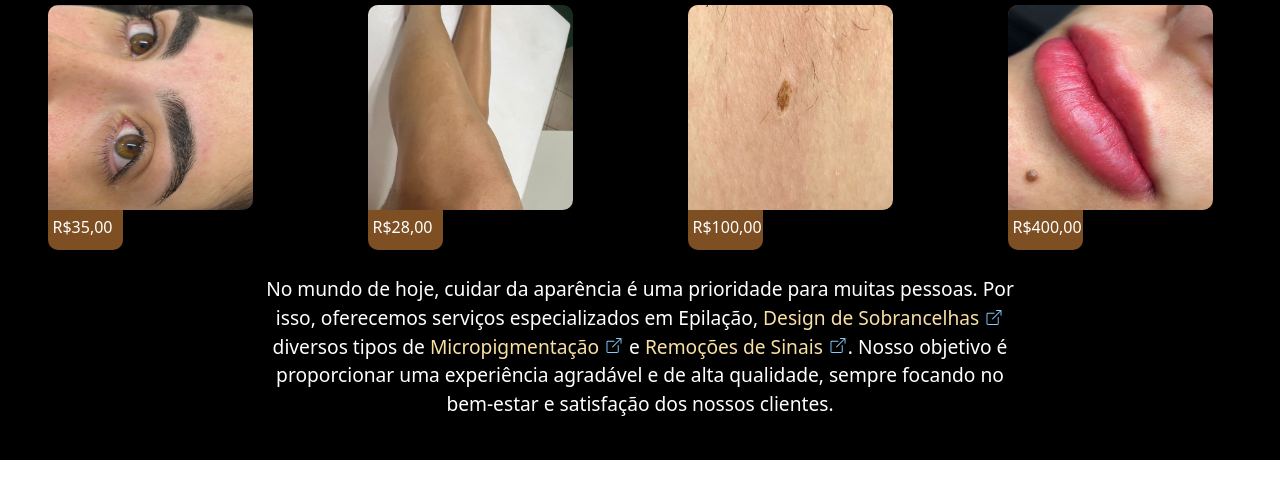
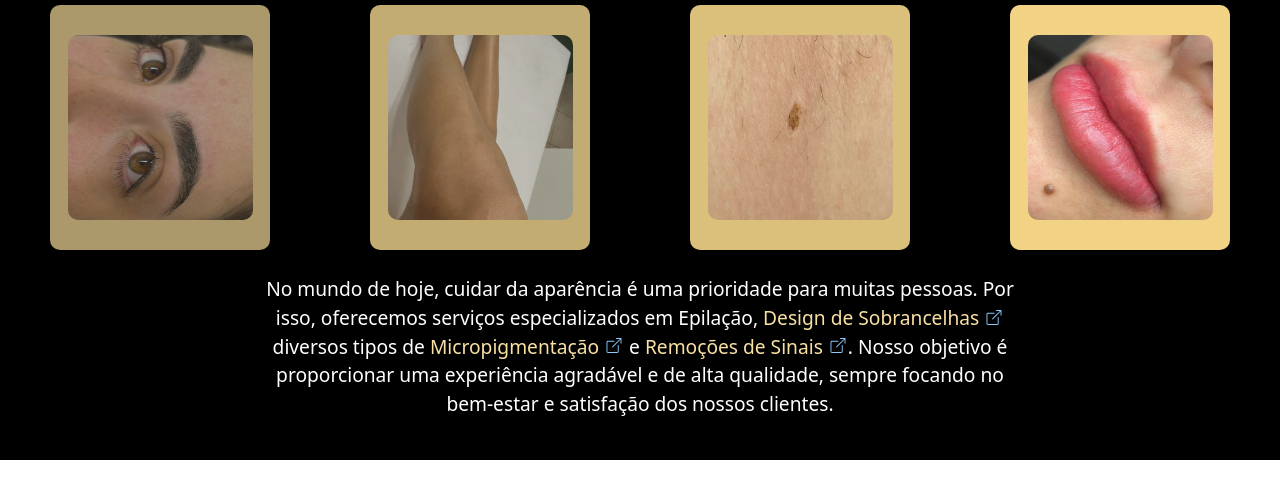
Before and after one commit to arthurztt/ProjetoJaciOliveira, a plain HTML site: page index.html in a window 1280 px wide. Shown: the part 241-740 px from the top of the page. Drawn offline with nearby package versions, Linux system fonts and the light colour scheme.

Commit message:
Alterando a seção de 'Meu Trabalho'

```diff
--- a/css/style.css
+++ b/css/style.css
@@ -26,7 +26,7 @@ nav {
   display: flex;
 }
 
-nav > a {
+nav>a {
   margin: 0px 50px 0px 0px;
   padding: 10px 20px;
   font-family: "Montserrat", sans-serif;
@@ -36,7 +36,7 @@ nav > a {
   font-size: 1.4rem;
 }
 
-nav > a:hover {
+nav>a:hover {
   color: #a78942;
   transition: 1s ease;
 }
@@ -53,15 +53,17 @@ main {
   flex-direction: column;
 }
 
-.hero-section > h1 {
+.hero-section>h1 {
   align-self: center;
   padding: 35px;
   font-family: "Playfair Display", serif;
   font-weight: 600;
 }
 
-.prices > p{
-  padding: 5px;
+.prices>p {
+  color: #FAFAFA;
+  padding: 7px;
+  font-family: "Work Sans", sans-serif;
 }
 
 .services {
@@ -70,23 +72,48 @@ main {
   flex-wrap: wrap;
 }
 
-.services > div {
-  width: 75px;
-  background-color: #7f4f24;
+.services>div {
+  display: flex;
+  justify-content: center;
+  align-items: center;
+  width: 220px;
+  height: 245px;
   border-radius: 10px;
-  height: 245px;
-  margin-right: 150px;
 }
 
-.services > div > img {
-  width: 205px;
-  height: 205px;
-  border-top-left-radius: 10px;
-  border-top-right-radius: 10px;
-  border-bottom-right-radius: 10px;
+.services>.first-service {
+  background-color: #F6DB99;
+  filter: opacity(70%)
 }
 
-.services > div > p {
+.services>.second-service {
+  background-color: #F4D78F;
+  filter: opacity(80%)
+}
+
+.services>.third-service {
+  background-color: #F3D58A;
+  filter: opacity(90%)
+}
+
+.services>.fourth-service {
+  background-color: #F2D385;
+  filter: opacity(100%)
+}
+
+.services>div>img {
+  width: 185px;
+  height: 185px;
+  border-radius: 10px;
+  filter: opacity(90%)
+}
+
+.services>div>img:hover {
+  cursor: pointer;
+  filter: opacity(100%);
+}
+
+.services>div>img .services>div>p {
   width: 175px;
   height: 175px;
 }
@@ -102,20 +129,19 @@ main {
   cursor: pointer;
 }
 
-.enhance-txt > a {
+.enhance-txt>a {
   text-decoration: none;
   color: #f9e0a3;
 }
 
-.enhance-txt > a > img {
+.enhance-txt>a>img {
   width: 20px;
   height: 20px;
   padding: 0px 0px 5px 0px;
-  filter: brightness(0) saturate(100%) invert(69%) sepia(58%) saturate(637%)
-    hue-rotate(180deg) brightness(105%) contrast(99%);
+  filter: brightness(0) saturate(100%) invert(69%) sepia(58%) saturate(637%) hue-rotate(180deg) brightness(105%) contrast(99%);
 }
 
-.enhance-txt > a:hover {
+.enhance-txt>a:hover {
   color: #a78942;
   transition: 1.1s ease;
 }
@@ -127,7 +153,7 @@ main {
   width: 800px;
 }
 
-.hero-second-text > p {
+.hero-second-text>p {
   padding: 25px;
   font-size: 1.2rem;
 }
--- a/index.html
+++ b/index.html
@@ -27,33 +27,18 @@
         <div class="services">
           <div class="first-service">
             <img
-              src="/imgs/services/design/design-de-sombrancelha-depois.jpg"
-            />
-            <div class="prices">
-              <p>R$35,00</p>
-            </div>
+              src="/imgs/services/design/design-de-sombrancelha-depois.jpg" />
           </div>
           <div class="second-service">
             <img src="/imgs/services/epilação/epilação-depoisjpg.jpg" />
-            <div class="prices">
-              <p>R$28,00</p>
-            </div>
           </div>
           <div class="third-service">
             <img
-              src="/imgs/services/remçoes-de-sinais/remocoes-sinais-antes-e-depois2.jpg"
-            />
-            <div class="prices">
-              <p>R$100,00</p>
-            </div>
+              src="/imgs/services/remçoes-de-sinais/remocoes-sinais-antes-e-depois2.jpg" />
           </div>
           <div class="fourth-service">
             <img
-              src="/imgs/services/micro/micro-labios/micro-labios-depois.jpg"
-            />
-            <div class="prices">
-              <p>R$400,00</p>
-            </div>
+              src="/imgs/services/micro/micro-labios/micro-labios-depois.jpg" />
           </div>
         </div>
         <div class="hero-second-text">
```
